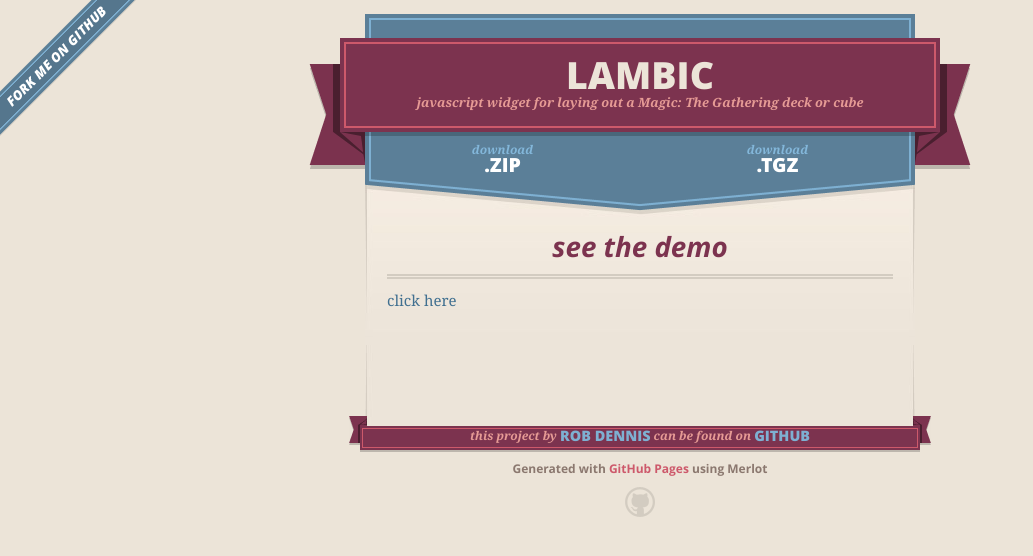
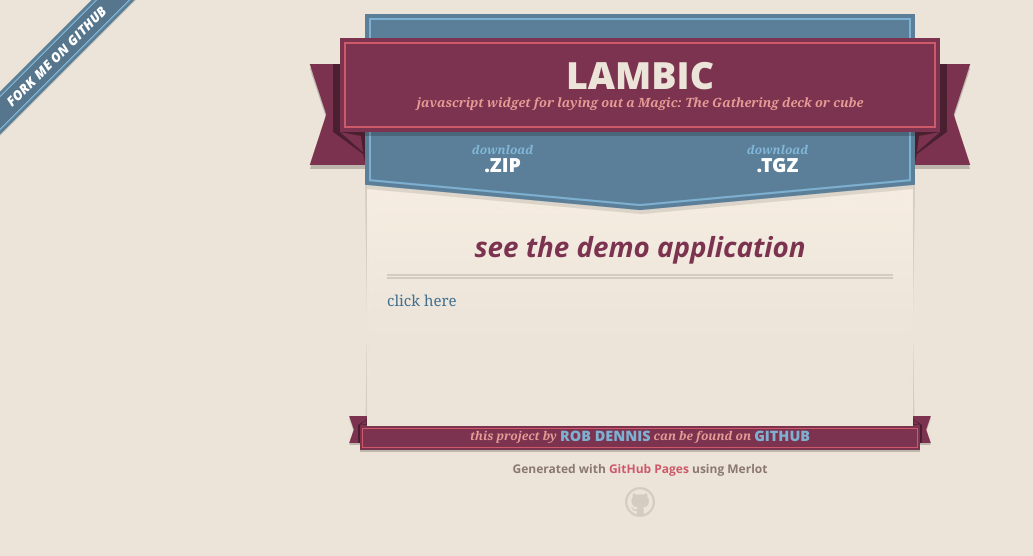
Before and after one commit to robdennis/lambic, a plain HTML site: page index.html in a window 1280 px wide. Shown: the whole page, without its empty margins (0-1033 px from the left). Drawn offline with nearby package versions, Linux system fonts and the light colour scheme.

Commit message:
rewording

```diff
--- a/index.html
+++ b/index.html
@@ -47,7 +47,7 @@
 
       <section id="main_content">
 
-      <h3>see the demo</h3>
+      <h3>see the demo application</h3>
       <a name="demo" href="app/index.html">click here</a>
 
       </section>
```
